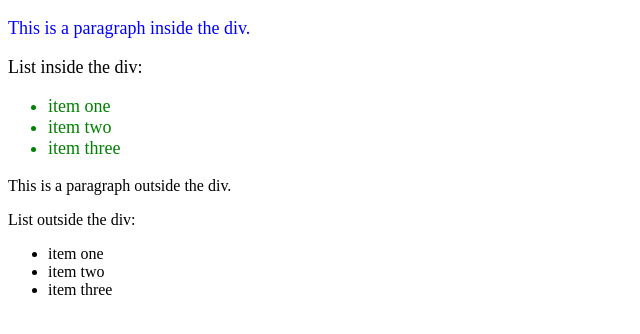
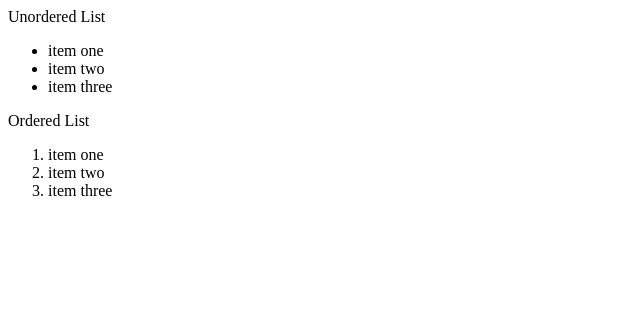
Before and after one commit to Abdul-sahly/Sahly, a plain HTML site: page Research.html in a window 1280 px wide. Shown: the whole page, without its empty margins (0-640 px from the left). Drawn offline with Linux system fonts and the light colour scheme.

Commit message:
new page

```diff
--- a/Research.html
+++ b/Research.html
@@ -3,44 +3,21 @@
 <html>
     <head>
         <title>My Web Page!</title>
-        <link rel="stylesheet" href="nesting.css">
-        <style media="screen">
-          div {
-        font-size: 18px;
-
-        p {
-            color: blue;
-        }
-
-        ul {
-            color: green;
-        }
-    }
-    </style>
-
+        <link rel="stylesheet" href="variables.css">
     </head>
-
     <body>
-
-        <div>
-            <p>This is a paragraph inside the div.</p>
-
-            List inside the div:
-            <ul>
-                <li>item one</li>
-                <li>item two</li>
-                <li>item three</li>
-            </ul>
-        </div>
-
-        <p>This is a paragraph outside the div.</p>
-
-        List outside the div:
+        Unordered List
         <ul>
             <li>item one</li>
             <li>item two</li>
             <li>item three</li>
         </ul>
 
+        Ordered List
+        <ol>
+            <li>item one</li>
+            <li>item two</li>
+            <li>item three</li>
+        </ol>
     </body>
 </html>
```
